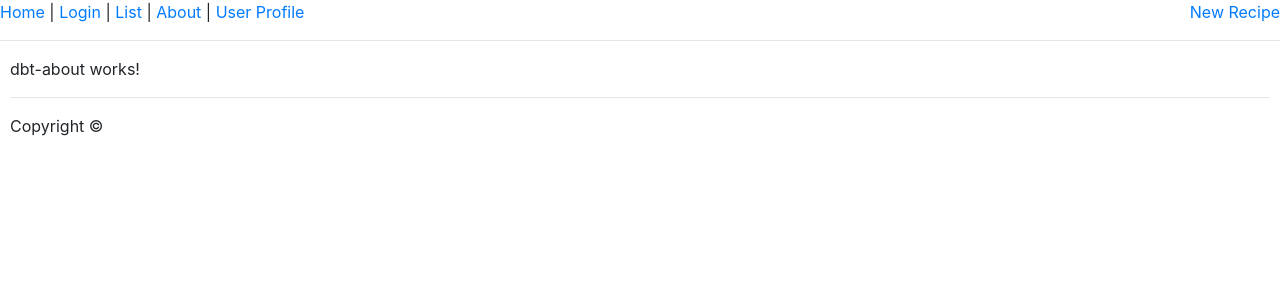
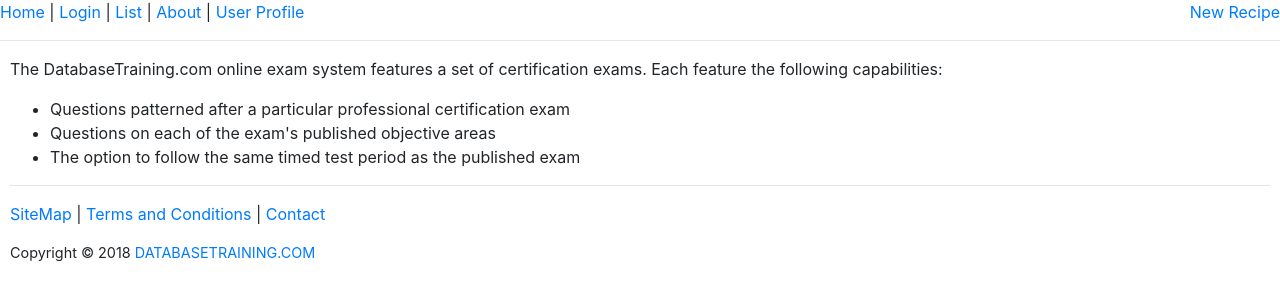
Before and after one commit to Skere9/dbtsite, an Angular app: page /about in a window 1280 px wide. Shown: the top 300 px of the page. Built offline with nearby package versions, Linux system fonts and the light colour scheme.

Commit message:
Continuing to build foundation of application.

```diff
--- a/src/app/app-routing.module.ts
+++ b/src/app/app-routing.module.ts
@@ -6,6 +6,7 @@ import { DbtListComponent } from './components/dbt-list/dbt-list.component';
 import { DbtAboutComponent } from './components/dbt-about/dbt-about.component';
 import { DbtLoginComponent } from './components/dbt-login/dbt-login.component';
 import { DbtUserProfileComponent } from './components/dbt-user-profile/dbt-user-profile.component';
+import { DbtForgotPasswordComponent } from './components/dbt-forgot-password/dbt-forgot-password.component';
 
 const routes: Routes = [
   {
@@ -25,6 +26,10 @@ const routes: Routes = [
     component: DbtLoginComponent
   },
   {
+    path: 'forgot-password',
+    component: DbtForgotPasswordComponent
+  },
+  {
     path: 'user-profile',
     component: DbtUserProfileComponent
   },
--- a/src/app/app.module.ts
+++ b/src/app/app.module.ts
@@ -11,7 +11,7 @@ import { DbtLoginComponent } from './components/dbt-login/dbt-login.component';
 import { DbtUserProfileComponent } from './components/dbt-user-profile/dbt-user-profile.component';
 import { DbtAboutComponent } from './components/dbt-about/dbt-about.component';
 import { DbtFooterComponent } from './components/dbt-footer/dbt-footer.component';
-
+import { DbtForgotPasswordComponent } from './components/dbt-forgot-password/dbt-forgot-password.component';
 
 @NgModule({
   declarations: [
@@ -21,7 +21,8 @@ import { DbtFooterComponent } from './components/dbt-footer/dbt-footer.component
     DbtListComponent,
     DbtUserProfileComponent,
     DbtAboutComponent,
-    DbtFooterComponent
+    DbtFooterComponent,
+    DbtForgotPasswordComponent
   ],
   imports: [
     BrowserModule,
--- a/src/app/components/dbt-about/dbt-about.component.html
+++ b/src/app/components/dbt-about/dbt-about.component.html
@@ -1,3 +1,10 @@
+<div class="">
 <p>
-  dbt-about works!
-</p>
+The DatabaseTraining.com online exam system features a set of certification exams. Each feature the following capabilities:</p>
+<ul>
+  <li>Questions patterned after a particular professional certification exam</li>
+  <li>Questions on each of the exam's published objective areas</li>
+  <li>The option to follow the same timed test period as the published exam</li>
+</ul>
+<p></p>
+</div>
--- a/src/app/components/dbt-footer/dbt-footer.component.html
+++ b/src/app/components/dbt-footer/dbt-footer.component.html
@@ -1,3 +1,7 @@
 <p>
-  Copyright &copy; {{ currentYear }}
+  <a href="">SiteMap</a> | <a href="">Terms and Conditions</a> | <a href="">Contact</a>
 </p>
+
+<div style="font-size: 90%">
+  Copyright &copy; {{ currentYear }} <a href="{{siteURL}}">{{ siteName }}</a>
+</div>
--- a/src/app/components/dbt-footer/dbt-footer.component.ts
+++ b/src/app/components/dbt-footer/dbt-footer.component.ts
@@ -7,9 +7,15 @@ import { Component, OnInit } from '@angular/core';
 })
 export class DbtFooterComponent implements OnInit {
 
+
+  currentYear: number;
+  siteURL: string;
+  siteName: string;
+
   constructor() {
-    let currentYear;
-    currentYear = new Date().getFullYear();
+    this.currentYear = new Date().getFullYear();
+    this.siteURL = 'http://www.databasetraining.com';
+    this.siteName = 'DATABASETRAINING.COM';
    }
 
   ngOnInit() {
--- /dev/null
+++ b/src/app/components/dbt-forgot-password/dbt-forgot-password.component.html
@@ -0,0 +1,12 @@
+<div class="panel-heading">
+  <h4>Request New Password</h4>
+</div>
+
+<div class="panel-body">
+  <div class="input-group">
+    <input class="form-control" style="width: 200px" type="text" placeholder="Email Address" name="useremail" />
+  </div>
+  <div class="input-group">
+    <input type="button" value="Send" (click)="sendEmail()" />
+  </div>
+</div>
--- /dev/null
+++ b/src/app/components/dbt-forgot-password/dbt-forgot-password.component.ts
@@ -0,0 +1,19 @@
+import { Component, OnInit } from '@angular/core';
+
+@Component({
+  selector: 'app-dbt-forgot-password',
+  templateUrl: './dbt-forgot-password.component.html',
+  styleUrls: ['./dbt-forgot-password.component.css']
+})
+export class DbtForgotPasswordComponent implements OnInit {
+
+  constructor() { }
+
+  ngOnInit() {
+  }
+
+  sendEmail(): void {
+    console.log('sending email to: ');
+  }
+
+}
--- a/src/app/components/dbt-login/dbt-login.component.html
+++ b/src/app/components/dbt-login/dbt-login.component.html
@@ -9,6 +9,7 @@
   <div class="input-group">
     <input class="form-control" style="width: 200px" type="text" placeholder="Password" name="password" />
   </div>
+  <p><a href="forgot-password">Forgot your password?</a></p>
   <div class="input-group">
     <input type="button" value="Reset" (click)="Reset()" />
     <input type="button" value="Login" (click)="Login()" />
```
Also changed, not shown: src/app/components/dbt-forgot-password/dbt-forgot-password.component.css (added), 1 other file (tests, documents, lock files or other folders).
